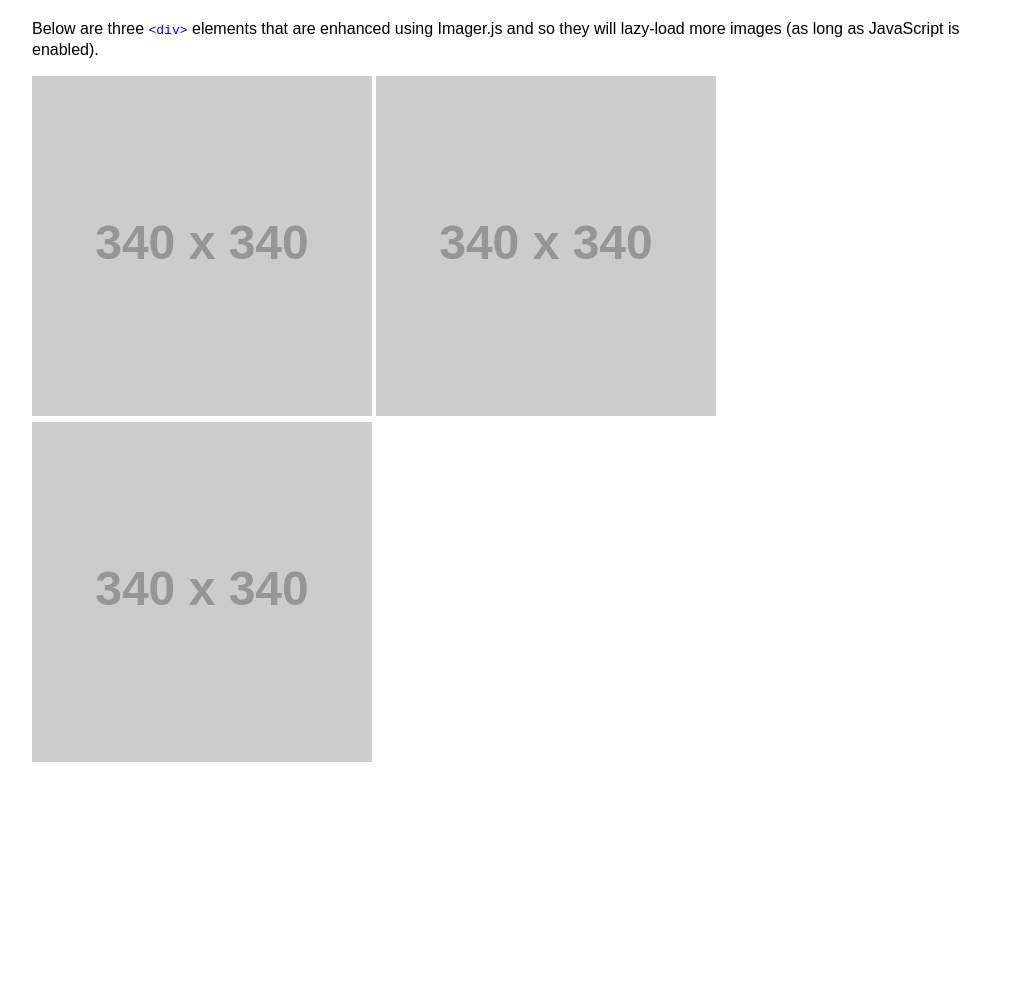
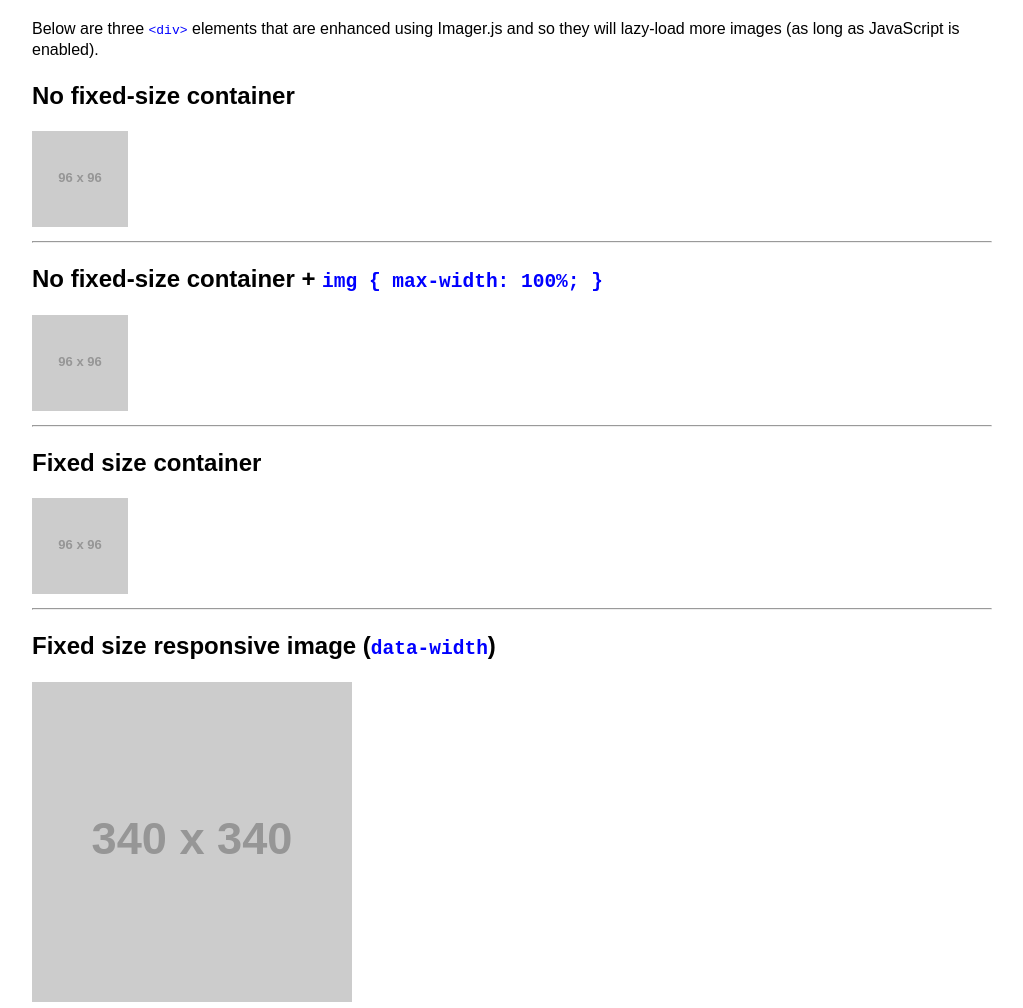
Before and after one commit to bbc/Imager.js, a website: page demos/default/index.html in a window 1280 px wide. Shown: the part 522-1530 px from the top of the page, without its empty margins (128-1151 px from the left). Before the commit the page ends 1290 px from the top, so only its background shows below. Drawn offline with Linux system fonts and the light colour scheme; placeholder pictures from the web are drawn by us.

Commit message:
Fixed interpolation.

```diff
--- a/demos/default/Assets/Styles/base.css
+++ b/demos/default/Assets/Styles/base.css
@@ -2,10 +2,6 @@ body {
     font: normal 100%/1.3 sans-serif;
     margin: auto;
     max-width: 60em; /* 960px/16px */
-}
-
-img {
-    max-width: 100%;
 }
 
 a {
@@ -16,3 +12,7 @@ a {
 code {
     color: blue;
 }
+
+.constrained-images img {
+  max-width: 100%;
+}
--- a/demos/default/index.html
+++ b/demos/default/index.html
@@ -14,9 +14,37 @@
         <img src="http://placehold.it/340">
 
         <p>Below are three <code>&lt;div&gt;</code> elements that are enhanced using Imager.js and so they will lazy-load more images (as long as JavaScript is enabled).</p>
-        <div class="delayed-image-load" data-src="http://placehold.it/{width}" data-width="340"></div>
-        <div class="delayed-image-load" data-src="http://placehold.it/{width}" data-width="340"></div>
-        <div class="delayed-image-load" data-src="http://placehold.it/{width}" data-width="340"></div>
+
+
+        <div>
+          <h2>No fixed-size container</h2>
+
+          <div class="delayed-image-load" data-src="http://placehold.it/{width}"></div>
+        </div>
+
+        <hr>
+
+        <div class="constrained-images">
+          <h2>No fixed-size container + <code>img { max-width: 100%; }</code></h2>
+
+          <div class="delayed-image-load" data-src="http://placehold.it/{width}"></div>
+        </div>
+
+        <hr>
+
+        <div style="width: 600px">
+          <h2>Fixed size container</h2>
+
+          <div class="delayed-image-load" data-src="http://placehold.it/{width}"></div>
+        </div>
+
+        <hr>
+
+        <div>
+          <h2>Fixed size responsive image (<code>data-width</code>)</h2>
+
+          <div class="delayed-image-load" data-src="http://placehold.it/{width}" data-width="320"></div>
+        </div>
 
         <script src="../../Imager.js"></script>
         <script>
```
Also changed, not shown: test/fixtures/data-src-interpolate.html (+5 -3 lines), test/unit/html-options.js (+5 -7 lines).
